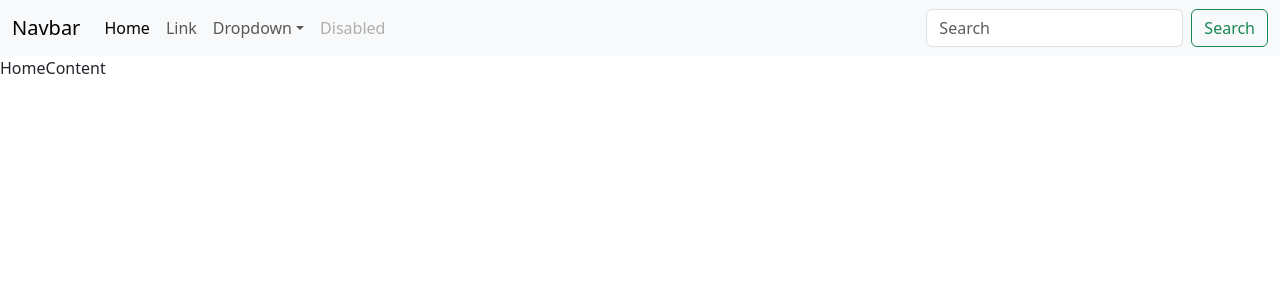
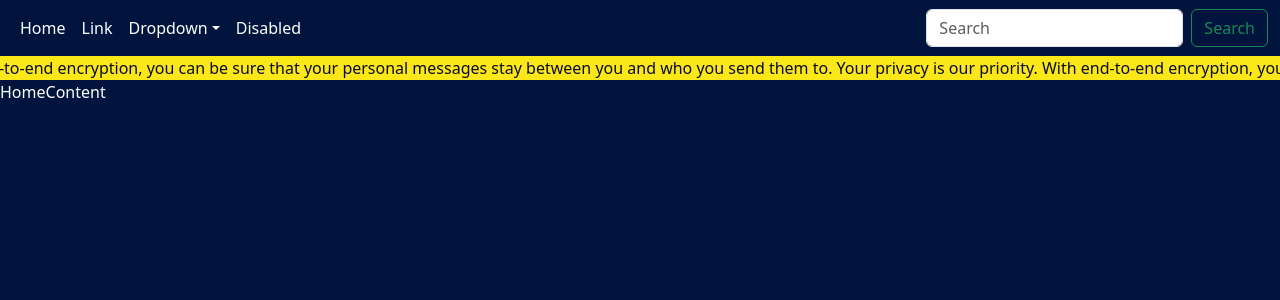
Before and after one commit to Texch999/we2-call-admin, a React (Create React App) app: page / in a window 1280 px wide. Shown: the top 300 px of the page. Built offline with nearby package versions, Linux system fonts and the light colour scheme; a small style sheet from the web is missing.

Commit message:
added changes

```diff
--- a/package.json
+++ b/package.json
@@ -10,6 +10,7 @@
     "react": "^18.2.0",
     "react-bootstrap": "^2.8.0",
     "react-dom": "^18.2.0",
+    "react-fast-marquee": "^1.6.0",
     "react-scripts": "5.0.1",
     "web-vitals": "^2.1.4"
   },
--- a/src/App.css
+++ b/src/App.css
@@ -0,0 +1,17 @@
+body {
+  background-color: #00143d !important;
+  color: #ffffff !important;
+}
+.font-white {
+  color: #ffffff !important;
+}
+.nav-link {
+  color: #ffffff !important;
+}
+.navbar-toggler {
+  background: red !important;
+}
+.marqu-tag {
+  background: #fce719;
+  color: #080c27;
+}
--- a/src/App.js
+++ b/src/App.js
@@ -3,11 +3,19 @@ import "bootstrap/dist/css/bootstrap.min.css";
 import "bootstrap/dist/js/bootstrap.bundle.min.js";
 import Header from "./pages/home-page/Header";
 import HomeContent from "./pages/home-page/HomeContent";
+import Marquee from "react-fast-marquee";
 
 function App() {
   return (
     <div>
       <Header />
+      <Marquee className="marqu-tag">
+        Your privacy is our priority. With end-to-end encryption, you can be
+        sure that your personal messages stay between you and who you send them
+        to. Your privacy is our priority. With end-to-end encryption, you can be
+        sure that your personal messages stay between you and who you send them
+        to.
+      </Marquee>
       <HomeContent />
     </div>
   );
--- a/src/pages/home-page/Header.jsx
+++ b/src/pages/home-page/Header.jsx
@@ -1,44 +1,93 @@
-import React from 'react'
+import React from "react";
+import Marquee from "react-fast-marquee";
 
 function Header() {
   return (
-    <nav className="navbar navbar-expand-lg bg-body-tertiary">
+    <nav className="navbar navbar-expand-lg header-bg">
       <div className="container-fluid">
-    <a className="navbar-brand" href="#">Navbar</a>
-    <button className="navbar-toggler" type="button" data-bs-toggle="collapse" data-bs-target="#navbarSupportedContent" aria-controls="navbarSupportedContent" aria-expanded="false" aria-label="Toggle navigation">
-      <span className="navbar-toggler-icon"></span>
+        {/* <a className="navbar-brand font-white" href="#">
+          Navbar
+        </a> */}
+        <img src=""></img>
+        <button
+          className="navbar-toggler font-white"
+          type="button"
+          data-bs-toggle="collapse"
+          data-bs-target="#navbarSupportedContent"
+          aria-controls="navbarSupportedContent"
+          aria-expanded="false"
+          aria-label="Toggle navigation"
+        >
+          <span className="navbar-toggler-icon "></span>
         </button>
         <div className="collapse navbar-collapse" id="navbarSupportedContent">
           <ul className="navbar-nav me-auto mb-2 mb-lg-0">
             <li className="nav-item">
-          <a className="nav-link active" aria-current="page" href="#">Home</a>
+              <a
+                className="nav-link active font-white"
+                aria-current="page"
+                href="#"
+              >
+                Home
+              </a>
             </li>
             <li class="nav-item">
-          <a class="nav-link" href="#">Link</a>
+              <a class="nav-link" href="#">
+                Link
+              </a>
             </li>
             <li className="nav-item dropdown">
-          <a className="nav-link dropdown-toggle" href="#" role="button" data-bs-toggle="dropdown" aria-expanded="false">
+              <a
+                className="nav-link dropdown-toggle"
+                href="#"
+                role="button"
+                data-bs-toggle="dropdown"
+                aria-expanded="false"
+              >
                 Dropdown
               </a>
               <ul className="dropdown-menu">
-            <li><a className="dropdown-item" href="#">Action</a></li>
-            <li><a className="dropdown-item" href="#">Another action</a></li>
-            <li><hr className="dropdown-divider"/></li>
-            <li><a className="dropdown-item" href="#">Something else here</a></li>
+                <li>
+                  <a className="dropdown-item" href="#">
+                    Action
+                  </a>
+                </li>
+                <li>
+                  <a className="dropdown-item" href="#">
+                    Another action
+                  </a>
+                </li>
+                <li>
+                  <hr className="dropdown-divider" />
+                </li>
+                <li>
+                  <a className="dropdown-item" href="#">
+                    Something else here
+                  </a>
+                </li>
               </ul>
             </li>
             <li className="nav-item">
-          <a className="nav-link disabled" aria-disabled="true">Disabled</a>
+              <a className="nav-link disabled" aria-disabled="true">
+                Disabled
+              </a>
             </li>
           </ul>
           <form className="d-flex" role="search">
-        <input className="form-control me-2" type="search" placeholder="Search" aria-label="Search"/>
-        <button className="btn btn-outline-success" type="submit">Search</button>
+            <input
+              className="form-control me-2"
+              type="search"
+              placeholder="Search"
+              aria-label="Search"
+            />
+            <button className="btn btn-outline-success" type="submit">
+              Search
+            </button>
           </form>
         </div>
       </div>
     </nav>
-  )
+  );
 }
 
-export default Header
+export default Header;
```
Also changed, not shown: 1 other file (tests, documents, lock files or other folders). Lines whose indentation alone changed are shown as unchanged.
